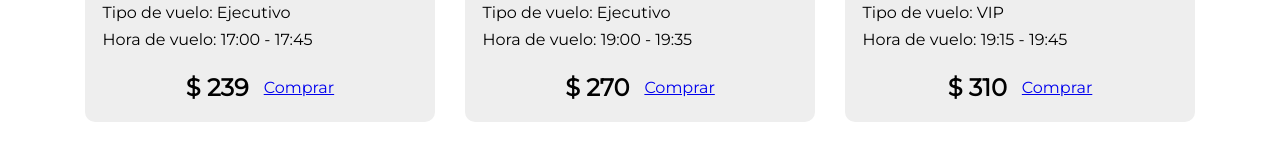
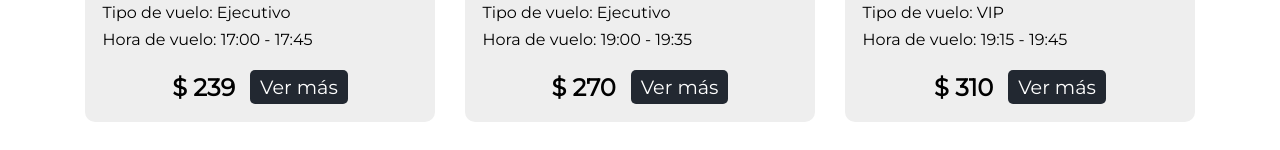
Before and after one commit to deveeup/2devs_project, a React app: page /resultados in a window 1280 px wide. Shown: the part 451-601 px from the top of the page. Built offline with nearby package versions, Linux system fonts and the light colour scheme.

Commit message:
add styles ticket

```diff
--- a/src/assets/styles/components/Ticket.scss
+++ b/src/assets/styles/components/Ticket.scss
@@ -30,9 +30,9 @@
     display: block;
     margin: 4px 0;
     width: 90%;
-
   }
-  button {
+  a {
+    text-decoration: none;
     background-color: $blue;
     font-size: 1.2em;
     color: white;
--- a/src/components/Ticket.jsx
+++ b/src/components/Ticket.jsx
@@ -11,7 +11,7 @@
     <span>Hora de vuelo: {props.hour_from} - {props.hour_to}</span>
     <div className="Ticket-actionContainer">
       <h2>$ {props.price}</h2>
-      <Link to="/ticket">Comprar</Link>
+      <Link to="/ticket">Ver más</Link>
     </div>
   </div>
 );
```
